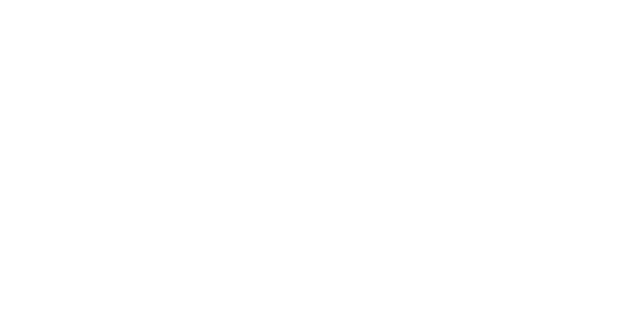
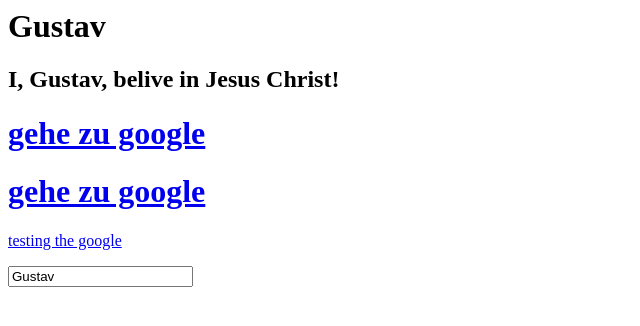
Before and after one commit to OTI2020/geosoft1_2021, a plain HTML site: page task_8/index.html in a window 1280 px wide. Shown: the whole page, without its empty margins (0-640 px from the left). Drawn offline with nearby package versions, Linux system fonts and the light colour scheme.

Commit message:
databinding, directives, input etc.

```diff
--- a/task_8/index.html
+++ b/task_8/index.html
@@ -1 +1,28 @@
-<html></html>
+<html lang="en">
+<head>
+    <meta charset="UTF-8">
+    <meta http-equiv="X-UA-Compatible" content="IE=edge">
+    <meta name="viewport" content="width=device-width, initial-scale=1.0">
+    <title>vue.js test page</title>
+
+    <!-- development version, includes helpful console warnings -->
+    <script src="https://cdn.jsdelivr.net/npm/vue@2/dist/vue.js"></script>
+</head>
+<body>
+    <!-- everything in this div is controled by the vue instance-->
+    <div id="app">
+        <h1> {{person.name}} </h1>
+        <h2>{{ credo(person.follows) }}</h2>
+        <!--vue-directive 'v-bind:'' oder kurz ':' -->
+        <h1><a v-bind:href="website"> gehe zu google</a></h1>
+        <h1><a :href="website"> gehe zu google</a></h1>
+
+
+        <p v-html="atag"></p>
+
+        <input type="text" :value="person.name">
+    </div>
+
+    <script src="app.js"></script>
+</body>
+</html>
```
